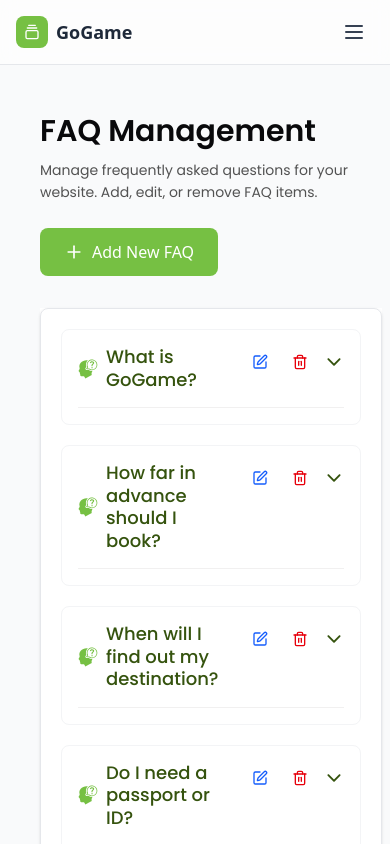
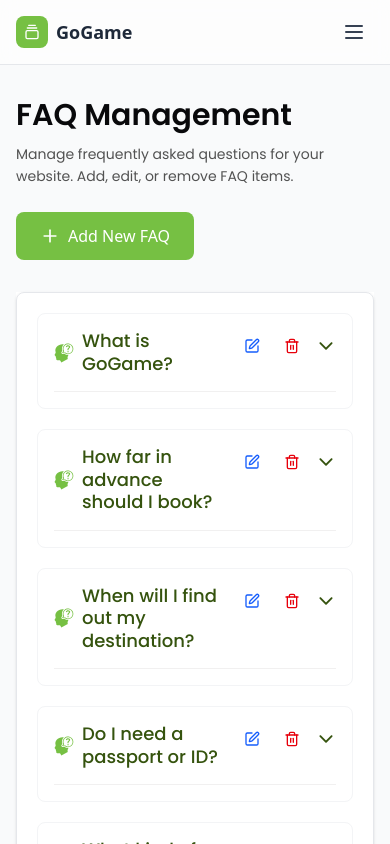
Before and after one commit to backbencherstudio/gogamee, a Next.js app: page /dashboard/faq in a window 390 px wide. Shown: the top 844 px of the page. Built offline with nearby package versions, Linux system fonts and the light colour scheme.

Commit message:
FAQ page 100% responsive now

```diff
--- a/app/(admin)/dashboard/faq/components/faqadd.tsx
+++ b/app/(admin)/dashboard/faq/components/faqadd.tsx
@@ -94,7 +94,7 @@ export default function FaqAdd() {
   };
 
   return (
-    <div className="w-full px-4 ml-6">
+    <div className="w-full px-4 ">
       <div className="pt-8 pb-8 min-h-screen">
         {/* Header Section */}
         <div className="flex flex-col lg:flex-row justify-between items-start lg:items-center gap-6 lg:gap-24 mb-8">
--- a/app/(admin)/dashboard/faq/page.tsx
+++ b/app/(admin)/dashboard/faq/page.tsx
@@ -3,7 +3,7 @@ import FaqAdd from './components/faqadd'
 
 export default function Faq() {
   return (
-    <div className="pt-4 pr-4 min-h-screen mb-4">
+    <div className="">
         <FaqAdd />
   </div>
   )
```
